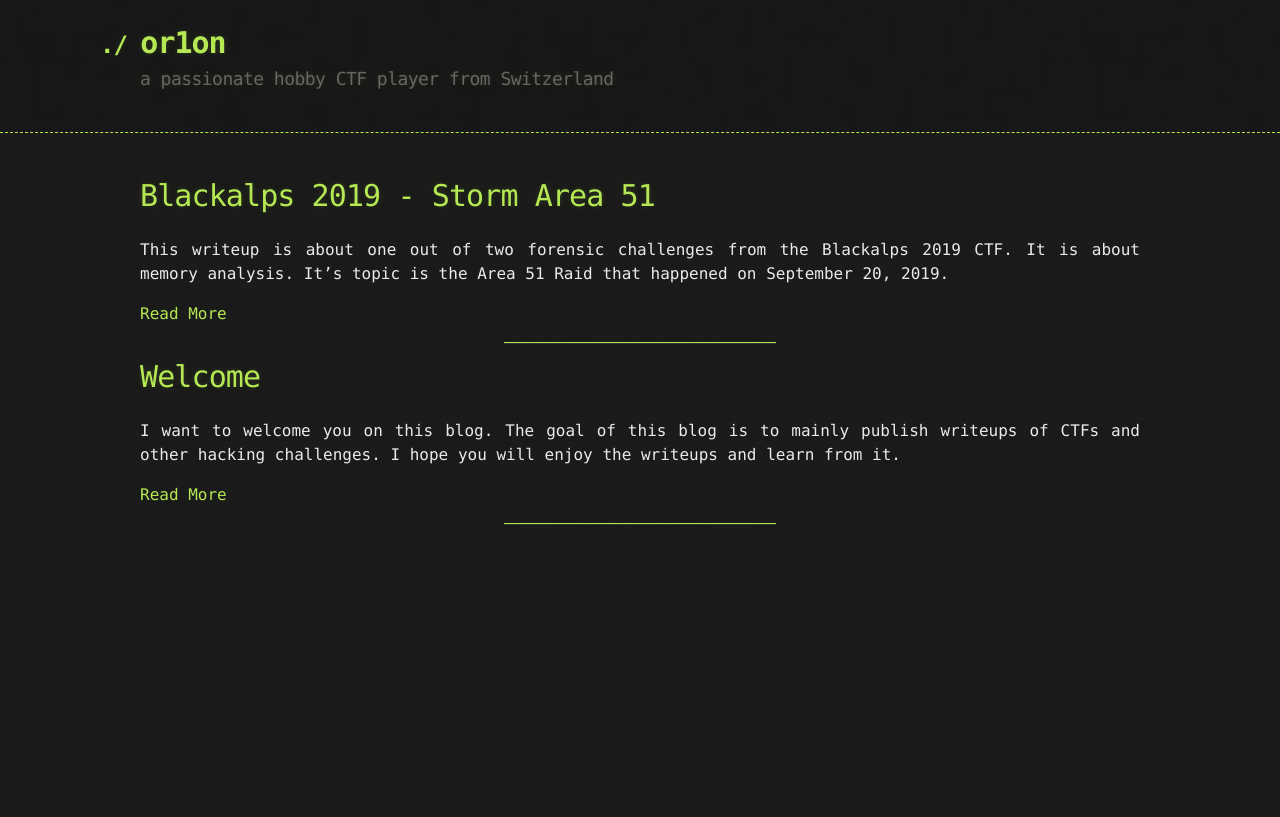
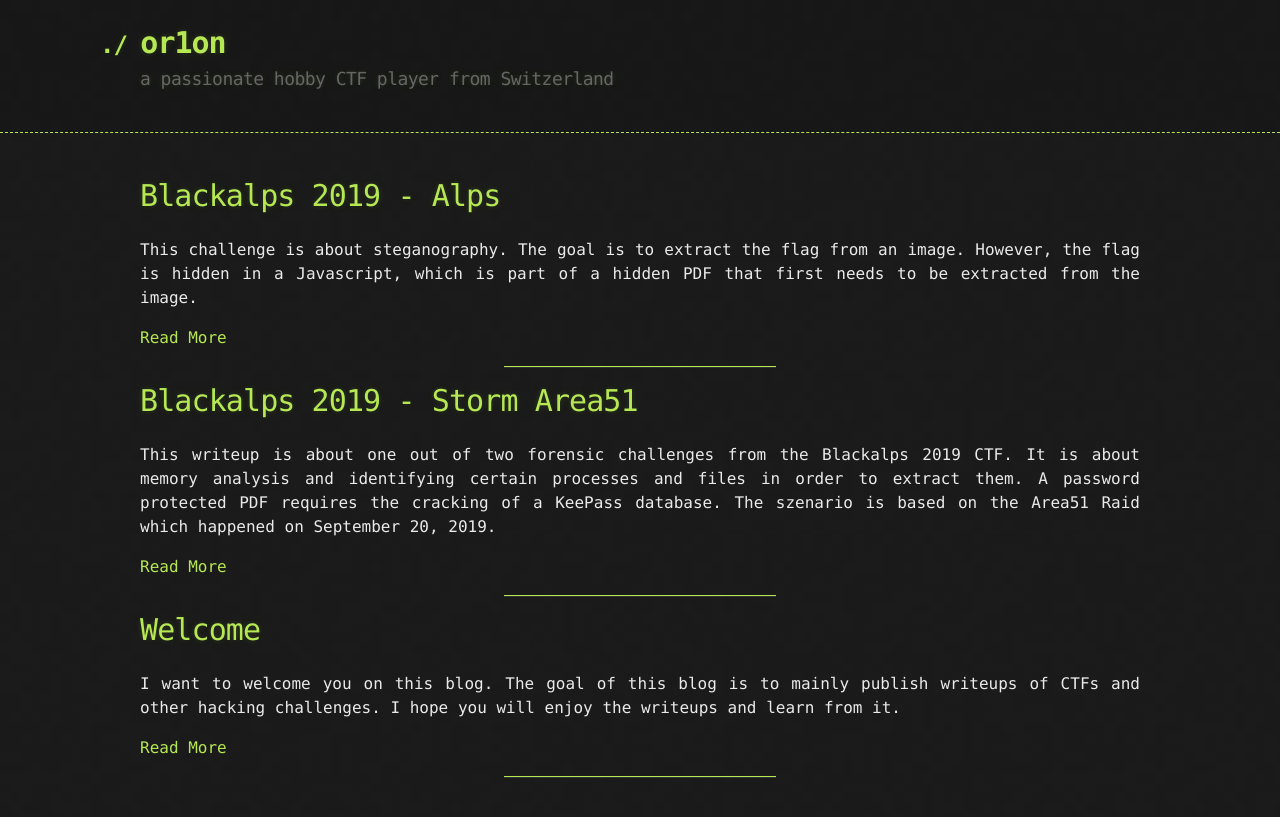
Before and after one commit to or1on-ctf/or1on-ctf.github.io, a Jekyll site: the page built from index.html, in a window 1280 px wide. Shown: the top 817 px of the page. Built offline with Jekyll 4.4.1, drawn with Linux system fonts in a browser that asks for light colours; part of the change alters nothing that is shown.

Commit message:
writeup from Blackalps 2019 - Alps

````diff
--- a/_posts/2019-11-15-Blackalps-Storm-Area51.md
+++ b/_posts/2019-11-15-Blackalps-Storm-Area51.md
@@ -1,9 +1,9 @@
 ---
 layout: post
-title: Blackalps 2019 - Storm Area 51
+title: Blackalps 2019 - Storm Area51
 ---
 
-This writeup is about one out of two forensic challenges from the Blackalps 2019 CTF. It is about memory analysis. It's topic is the Area 51 Raid that happened on September 20, 2019.
+This writeup is about one out of two forensic challenges from the Blackalps 2019 CTF. It is about memory analysis and identifying certain processes and files in order to extract them. A password protected PDF requires the cracking of a KeePass database. The szenario is based on the Area51 Raid which happened on September 20, 2019.
 
 <!--more-->
 
@@ -134,8 +134,6 @@ And indeed there is. So lets dump this file and try to get access to it.
 root@kali:~# volatility -f memory.dmp --profile=Win7SP1x86_23418 dumpfiles -D files/ -Q 0x000000001fd7d250
 Volatility Foundation Volatility Framework 2.6
 DataSectionObject 0x1fd7d250   None   \Device\HarddiskVolume2\Users\jean-kevin\Documents\passwords.kdbx
-root@kali:~# file files/file.None.0x84e
-file.None.0x84ec23b8.dat  file.None.0x84eeeb38.dat
 root@kali:~# file files/file.None.0x84ec23b8.dat
 files/file.None.0x84ec23b8.dat: Keepass password database 2.x KDBX
 root@kali:~# keepass2john files/file.None.0x84ec23b8.dat > keepass.hash
--- /dev/null
+++ b/_posts/2019-11-16-Blackalps-Alps.md
@@ -0,0 +1,113 @@
+---
+layout: post
+title: Blackalps 2019 - Alps
+---
+
+This challenge is about steganography. The goal is to extract the flag from an image. However, the flag is hidden in a Javascript, which is part of a hidden PDF that first needs to be extracted from the image.
+
+<!--more-->
+## Description
+
+*DESCRIPTION MISSING*
+
+*--> Find the Flag within the image ><--*
+
+
+## Solution
+Initially, I started with getting some information about the image using `exiftool`. Unfortunately, it did not have anything interesting there.
+
+```bash
+root@kali:~/Documents/ctf/blackalps_19/forensics/alps# exiftool favicon.jpg
+ExifTool Version Number         : 11.74
+File Name                       : favicon.jpg
+Directory                       : .
+File Size                       : 43 kB
+File Modification Date/Time     : 2019:11:08 18:21:55+01:00
+File Access Date/Time           : 2019:11:15 17:16:53+01:00
+File Inode Change Date/Time     : 2019:11:15 17:16:51+01:00
+File Permissions                : rw-r--r--
+File Type                       : JPEG
+File Type Extension             : jpg
+MIME Type                       : image/jpeg
+JFIF Version                    : 1.01
+Resolution Unit                 : inches
+X Resolution                    : 95
+Y Resolution                    : 95
+Image Width                     : 32
+Image Height                    : 32
+Encoding Process                : Progressive DCT, Huffman coding
+Bits Per Sample                 : 8
+Color Components                : 3
+Y Cb Cr Sub Sampling            : YCbCr4:4:4 (1 1)
+Image Size                      : 32x32
+Megapixels                      : 0.001
+```
+
+As a next step, I thought there might be something stored within the image itself, so I used `binwalk` to examine the contents of the image.
+
+```bash
+root@kali:~/Documents/ctf/blackalps_19/forensics/alps# binwalk favicon.jpg
+
+DECIMAL       HEXADECIMAL     DESCRIPTION
+--------------------------------------------------------------------------------
+0             0x0             JPEG image data, JFIF standard 1.01
+931           0x3A3           PDF document, version: "1.4"
+1002          0x3EA           Zlib compressed data, default compression
+1754          0x6DA           Zlib compressed data, default compression
+2064          0x810           Zlib compressed data, default compression
+8751          0x222F          Zlib compressed data, default compression
+9327          0x246F          Zlib compressed data, default compression
+22361         0x5759          Zlib compressed data, default compression
+23155         0x5A73          Zlib compressed data, default compression
+32368         0x7E70          Zlib compressed data, default compression
+38285         0x958D          Zlib compressed data, default compression
+41495         0xA217          Zlib compressed data, default compression
+42727         0xA6E7          Zlib compressed data, default compression
+
+```
+
+Surprisingly, there is a hidden PDF file within the image. Extracting it with `binwalk -D pdf` and viewing it did not reveal much information.
+
+![Hidden PDF](/resources/2019/blackalps/images/hidden_pdf.png)
+
+On the other side, it has a very suspicious title `L7'/qNJV[aiUm'vvU\kv[U^r)UM:|vns`. So lets have a closer look at this PDF and see if it has any dynamic content like Javascript, which can be extracted with `pdfinfo -js extracted.pdf`, where *extracted.pdf* is the extracted PDF file. The PDF contains the following Javascript.
+
+```javascript
+function wtf(pwd){
+  return (function(x){return x.join('');})((function(x){return x.split('');})(pwd).map(function(x){return x.charCodeAt(0);}).map(function(y){return ((function(x){return String.fromCharCode(x);})((function(x){return y + x;})((function(x){return x * 10;})((function(x){return (-1)**x;})((function(x){return x % 2;})(y))))))}))
+}
+
+var pwd = this.getField("InPassword").value;
+if (pwd != null && pwd.length > 0){
+        if (wtf(pwd) == this.info.Title){
+                app.alert("0.o You actually did it !");
+        }
+        else{
+                app.alert("Haha nope");
+        }
+}
+else{
+        app.alert("Haha nope");
+}
+```
+
+Based on this Javascript, it seems like `0.o You actually did it !` in case when the result of `wtf()` with some input as argument is equal to the previously mentioned title of the PDF. I am guessing that the input will be the flag, so I tried to run the function with some part of the flag which is known, namely `BA19{`. The result of `wtf('BA19{')` is `L7'/q` which is exactly the beginning of the PDF's title, so my assumption is probably right. So it seems to be some kind of substitution cipher. What is unknown so far is if the function is a 1-to-1 mapping or not, so I duplicated the input to check if the output is also duplicated. And indeed, `wtf(BA19{BA19{) = L7'/qL7'/q`. Therefore, the next step is to find the exact mapping by running `wtf()` with a set of characters. After I got the mapping, I run the following python script to decode the flag.
+
+```python
+# basic alphabet
+chars  = "abcdefghijklmnopqrstuvwxyzABCDEFGHIJKLMNOPQRSTUVWXYZ0123456789#|{}_/@$"
+
+# wtf(chars) - some unicode character are replaced with *
+mapped = "WlYn[p]r_tavcxezg|i~k*m*o*7L9N;P=R?TAVCXEZG\I^K`MbOd:'<)>+@-B/**qsU%J."
+
+title  = "L7'/qNJV[aiUm'vvU\kv[U^r)UM:|vns"
+
+flag = ""
+
+for i in title:
+    flag += chars[mapped.index(i)]
+
+print(flag)
+```
+
+The printed flag is: **BA19{D@Leks_w1ll_Rule_Th3_W0rld}**
````
Also changed, not shown: resources/2019/blackalps/images/hidden_pdf.png (added).
